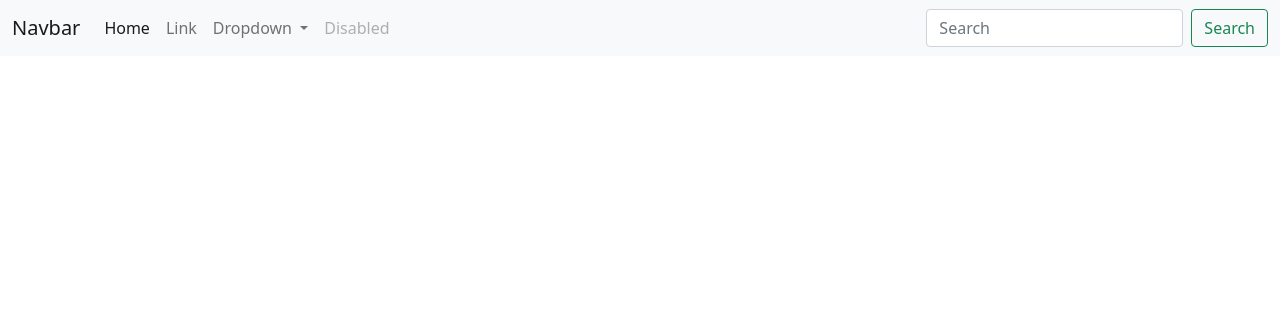
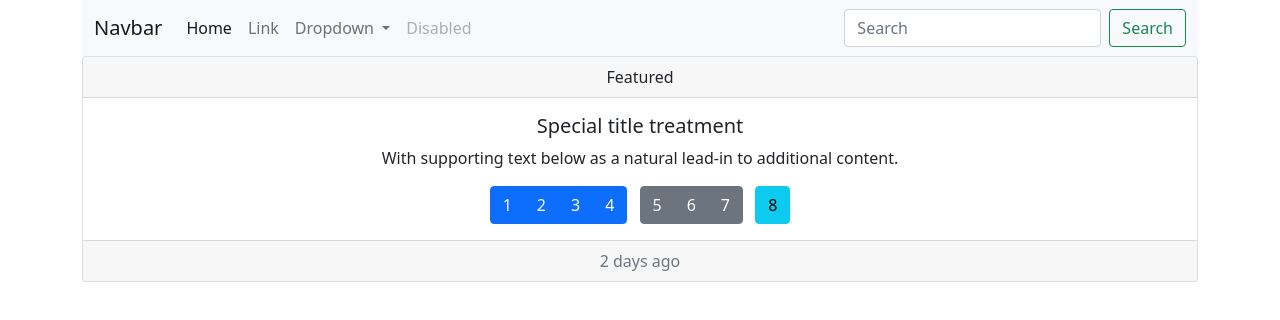
Before and after one commit to juanfelipegarcia/Practica_git, a plain HTML site: page index.html in a window 1280 px wide. Drawn offline with nearby package versions, Linux system fonts and the light colour scheme.

Commit message:
Nueva Modificacion al Index

```diff
--- a/index.html
+++ b/index.html
@@ -14,7 +14,7 @@
     <title>Hello, world!</title>
   </head>
   <body>
-
+    <div class="container">
       <nav class="navbar navbar-expand-lg navbar-light bg-light">
         <div class="container-fluid">
           <a class="navbar-brand" href="#">Navbar</a>
@@ -24,7 +24,8 @@
             data-bs-toggle="collapse"
             data-bs-target="#navbarSupportedContent"
             aria-controls="navbarSupportedContent"
-          aria-expanded="false"S
+            aria-expanded="false"
+            S
             aria-label="Toggle navigation"
           >
             <span class="navbar-toggler-icon"></span>
@@ -76,6 +77,33 @@
         </div>
       </nav>
 
+      <div class="card text-center">
+        <div class="card-header">Featured</div>
+        <div class="card-body">
+          <h5 class="card-title">Special title treatment</h5>
+          <p class="card-text">
+            With supporting text below as a natural lead-in to additional
+            content.
+          </p>
+          <div class="btn-group me-2" role="group" aria-label="First group">
+            <button type="button" class="btn btn-primary">1</button>
+            <button type="button" class="btn btn-primary">2</button>
+            <button type="button" class="btn btn-primary">3</button>
+            <button type="button" class="btn btn-primary">4</button>
+          </div>
+          <div class="btn-group me-2" role="group" aria-label="Second group">
+            <button type="button" class="btn btn-secondary">5</button>
+            <button type="button" class="btn btn-secondary">6</button>
+            <button type="button" class="btn btn-secondary">7</button>
+          </div>
+          <div class="btn-group" role="group" aria-label="Third group">
+            <button type="button" class="btn btn-info">8</button>
+          </div>
+        </div>
+        <div class="card-footer text-muted">2 days ago</div>
+      </div>
+    </div>
+
     <script
       src="https://cdn.jsdelivr.net/npm/bootstrap@5.1.3/dist/js/bootstrap.bundle.min.js"
       integrity="sha384-ka7Sk0Gln4gmtz2MlQnikT1wXgYsOg+OMhuP+IlRH9sENBO0LRn5q+8nbTov4+1p"
```
Lines whose indentation alone changed are shown as unchanged.
